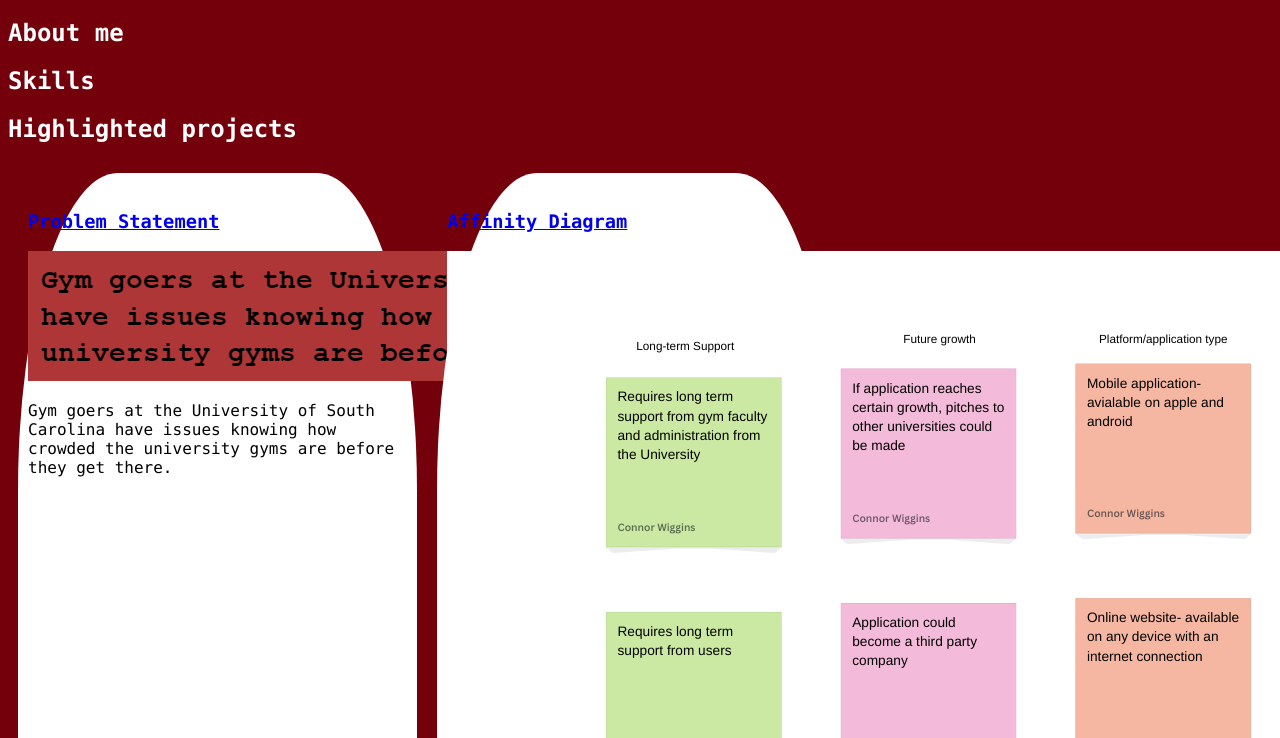
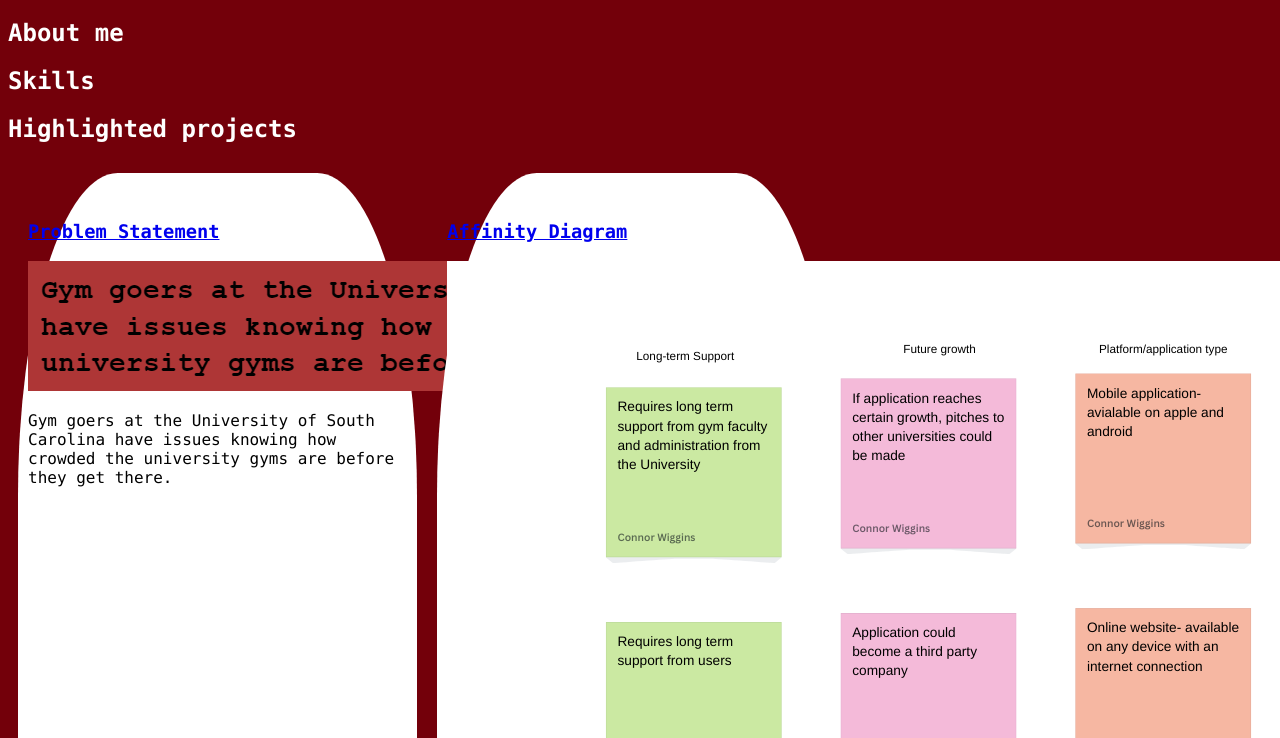
Before and after one commit to cmw86/cmw86.github.io, a plain HTML site: page index.html in a window 1280 px wide. Shown: the part 62-800 px from the top of the page. Drawn offline with Linux system fonts and the light colour scheme.

Commit message:
Update styles.css

```diff
--- a/styles.css
+++ b/styles.css
@@ -17,7 +17,7 @@ h2{
 .project {
 width: 30%;
 margin: 10px;
-padding: 20px 10px;
+padding: 30px 10px;
 background: rgb(255, 255, 255);
 border-radius: 25%;
 }
```
